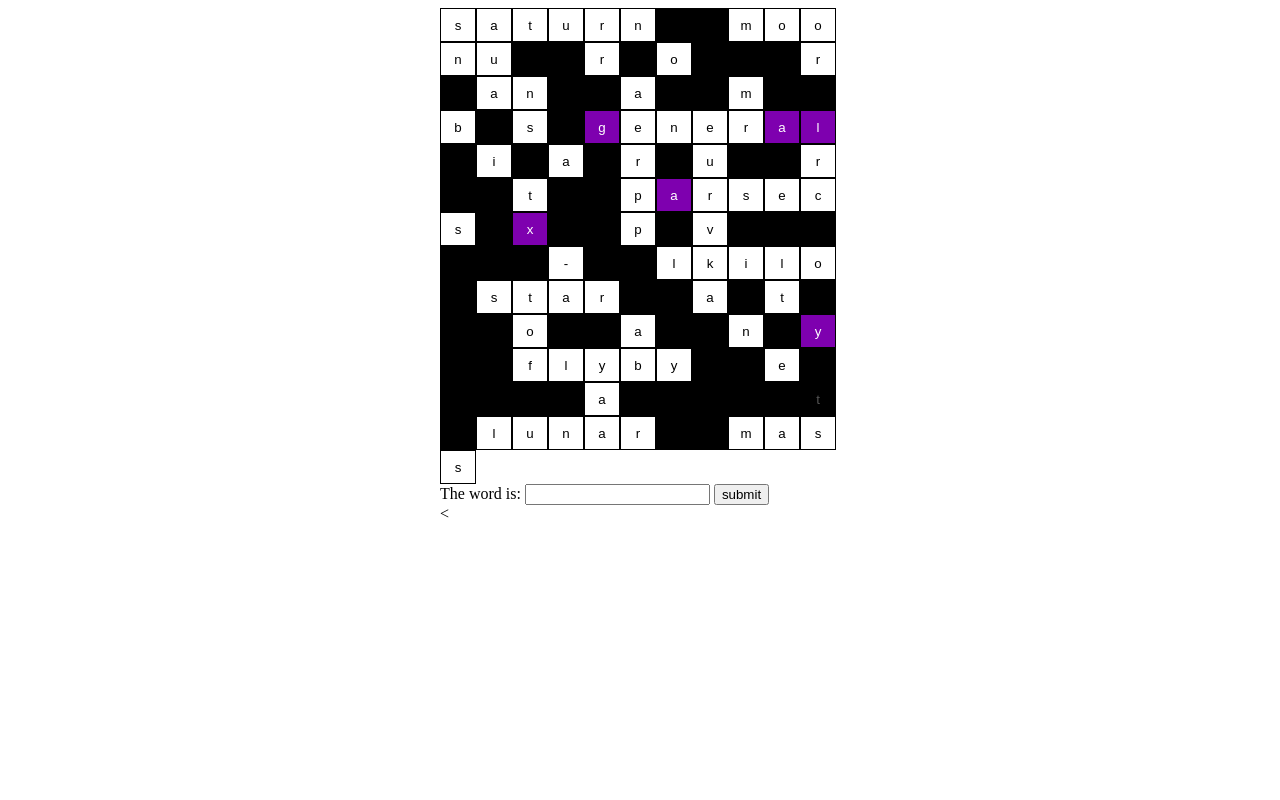
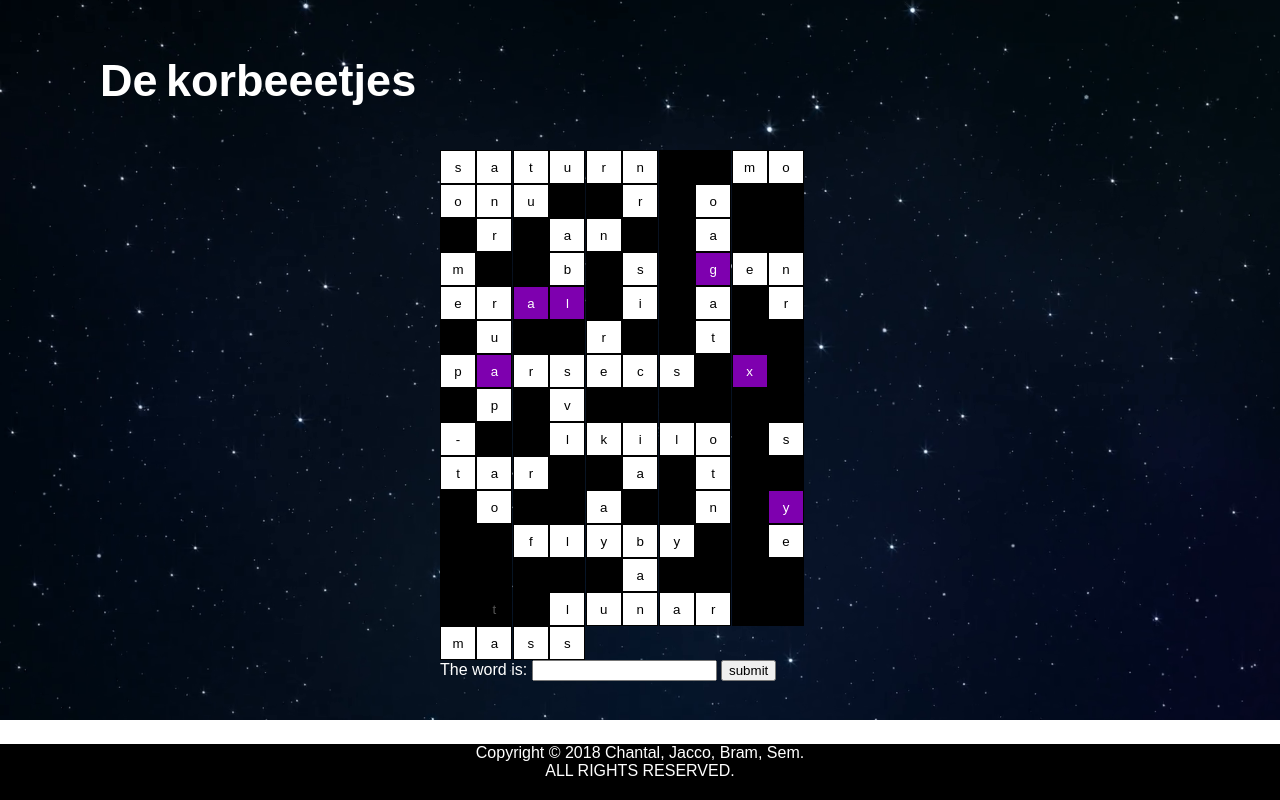
Before and after one commit to BramEsendam/Scrum-project-2018, a PHP site: page /Kruiswoordpuzzel.php in a window 1280 px wide. Run offline with PHP 8.4, Linux system fonts and the light colour scheme.

Commit message:
Kruiswoordpuzzel
Aanpassingen kruiswoordpuzzel

```diff
--- a/Kruiswoordpuzzel/Kruiswoordpuzzel.php
+++ b/Kruiswoordpuzzel/Kruiswoordpuzzel.php
@@ -1,4 +1,6 @@
-
+<?php
+include 'Layout/IncludeHeader.php';
+ ?>
 
 <!DOCTYPE html>
 <html>
@@ -183,7 +185,7 @@
 			The word is: <input type="text" name="inputText">
 			<input onclick="cijferAlert()" type="submit" value="submit" name="submit">
 		</form>
-<
+
 <?php
 		$word = '';
 
@@ -207,10 +209,14 @@
 	</div>
 
 	<script>
-function cijferAlert() {
-    alert("1");
-}
-</script>
+	function cijferAlert() {
+    	alert("1");
+	}
+	</script>
 
 </body>
 </html>
+
+<?php
+    include 'Layout/IncludeFooter.php';
+?>
--- /dev/null
+++ b/Kruiswoordpuzzel/Layout/IncludeFooter.php
@@ -0,0 +1,24 @@
+<?php
+
+?>
+<!DOCTYPE html>
+<html lang="nl">
+<head>
+    <meta charset="utf-8">
+    <meta name="viewport" content="width=device-width, initial-scale=1, shrink-to-fit=no">
+    <title>Escaperoom</title>
+    <link rel="stylesheet" type="text/css" href="../Style/Style.css">
+</head>
+
+
+
+    </main>
+    <footer>
+        <div id="footerbalk" align="center">
+            Copyright &copy; <?php  echo date("Y", time());?>
+            Chantal, Jacco, Bram, Sem.
+            <br> ALL RIGHTS RESERVED.
+        </div>
+    </footer>
+
+</body>
--- /dev/null
+++ b/Kruiswoordpuzzel/Layout/IncludeHeader.php
@@ -0,0 +1,16 @@
+<?php
+
+?>
+<!DOCTYPE html>
+<html lang="nl">
+<head>
+    <meta charset="utf-8">
+    <meta name="viewport" content="width=device-width, initial-scale=1, shrink-to-fit=no">
+    <title>Escaperoom</title>
+    <link rel="stylesheet" type="text/css" href="Style/Style.css">
+</head>
+<body>
+<header>
+    <h1>De korbeeetjes</h1>
+</header>
+<main>
--- /dev/null
+++ b/Kruiswoordpuzzel/Style/Style.css
@@ -0,0 +1,31 @@
+body{
+    background-image: url("../Images/Background.png");
+    background-repeat: no-repeat;
+    background-size: 100%;
+    color: white;
+    font-family: Arial, Helvetica, sans-serif ;
+    padding: 0;
+    margin: 0 100px 0 100px;
+}
+header{
+    height: 15vh;
+    width: 100%;
+}
+h1{
+    padding-top: 25px;
+    font-size: 45px;
+}
+#footerbalk
+{
+    bottom: 0;
+    position:fixed;
+    height: 7vh;
+    left: 0;
+    right:0;
+    margin-bottom:0;
+    background-color: black;
+    color: white;
+    text-align: center;
+    word-spacing: normal;
+
+}
--- a/Kruiswoordpuzzel/css/Kruiswoordpuzzel.css
+++ b/Kruiswoordpuzzel/css/Kruiswoordpuzzel.css
@@ -4,7 +4,7 @@
 
 #container {
 	width: 400px;
-	height: auto;
+	height: 78vh;
 	margin: 0 auto;
 }
 
```
Also changed, not shown: Kruiswoordpuzzel/Images/Background.png (added).
